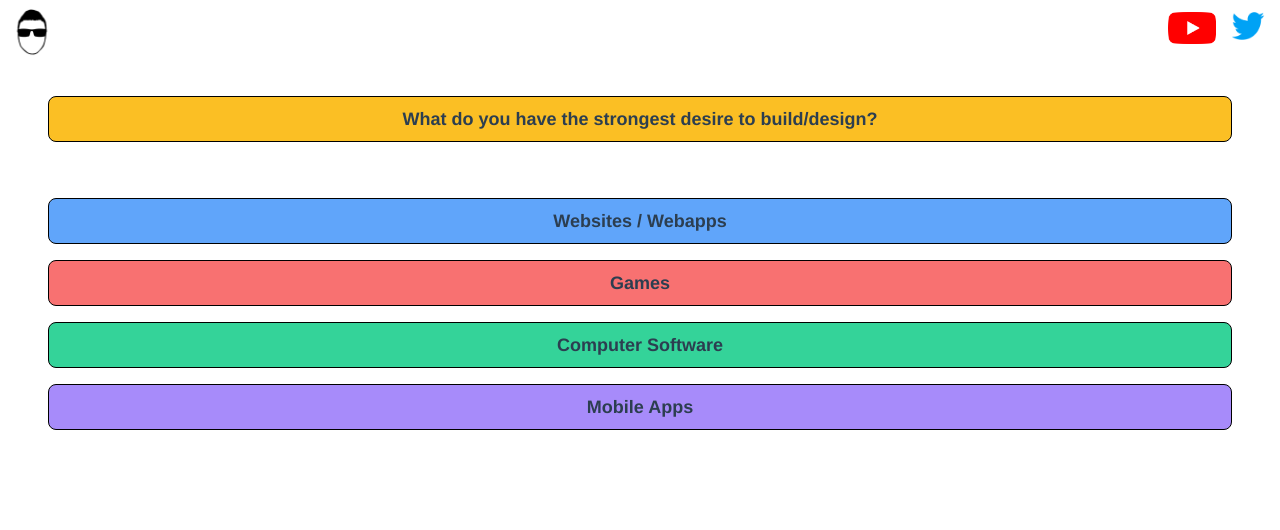
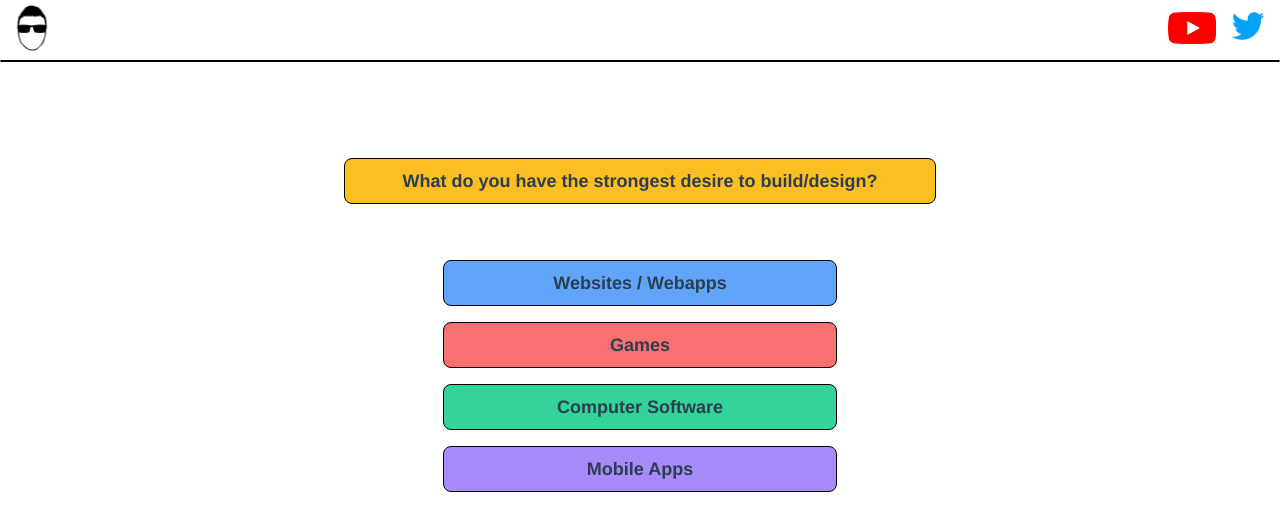
Before and after one commit to Stahlman99/programming-language-quiz, a Vue app: page / in a window 1280 px wide. Both pictures are taken after a click on the button "Begin Quiz". Shown: the top 530 px of the page. Built offline with nearby package versions, Linux system fonts and the light colour scheme.

Commit message:
Add desktop styling.

```diff
--- a/src/components/Quiz.vue
+++ b/src/components/Quiz.vue
@@ -1,6 +1,6 @@
 <template>
-  <div>
-    <a href="https://twitter.com/_NathanD_"><img class="w-12 h-12 top-2 left-2 absolute" src="../assets/NathanD_Logo.png"/></a>
+  <div class="md:border md:rounded-lg md:border-black">
+    <a href="https://twitter.com/_NathanD_"><img class="w-12 h-12 top-1 left-2 absolute" src="../assets/NathanD_Logo.png"/></a>
     <a href="https://twitter.com/_NathanD_"><img class="w-12 h-7 top-3 right-2 absolute" src="../assets/twitter_logo.png"/></a>
     <a href="https://www.youtube.com/channel/UC8NKMRRaBPOiTlUYdMq49sw"><img class="w-12 h-8 top-3 right-16 absolute" src="../assets/youtube_logo.png"/></a>
   </div>
@@ -9,11 +9,11 @@
       <h3 class="font-bold text-xl mt-24">What programming language should you start with?</h3>
       <button class="px-4 py-2 font-bold mt-12 border border-black rounded-lg bg-yellow-400" @click="beginQuiz">Begin Quiz</button>
     </div>
-    <div v-else-if="!finished">
+    <div class="flex flex-col items-center" v-else-if="!finished">
       <Question :text="questions[questionIndex].text"/>
       <Answers :answers="questions[questionIndex].answers" @onClick="nextQuestion($event)"/>
     </div>
-    <div v-else>
+    <div class="flex justify-center" v-else>
       <Results :results="finalResults"/>
     </div>
   </div>
--- a/src/components/quiz-partials/Answers.vue
+++ b/src/components/quiz-partials/Answers.vue
@@ -1,5 +1,5 @@
 <template>
-  <div v-for="(answer, index) in answers" :key="index">
+  <div v-for="(answer, index) in answers" :key="index" class="w-full md:w-1/3">
     <button :class="cardClass(index)" @click="$emit('onClick', answer.points)">
       <h3 class="font-bold text-lg">{{answer.text}}</h3>
     </button>
--- a/src/components/quiz-partials/Question.vue
+++ b/src/components/quiz-partials/Question.vue
@@ -1,5 +1,5 @@
 <template>
-  <div class="px-4 py-2 mt-24 mb-10 border border-black rounded-lg bg-yellow-400">
+  <div class="flex px-4 py-2 mt-24 mb-10 border border-black rounded-lg bg-yellow-400 w-full md:w-1/2 justify-center">
     <h3 class="font-bold text-lg">{{text}}</h3>
   </div>
 </template>
--- a/src/components/quiz-partials/Results.vue
+++ b/src/components/quiz-partials/Results.vue
@@ -1,5 +1,5 @@
 <template>
-  <div class="px-4 py-2 mt-24 mb-10 border border-black rounded-lg bg-yellow-400">
+  <div class="px-4 py-2 mt-24 mb-10 border border-black rounded-lg bg-yellow-400 lg:w-1/2">
     <div v-for="(result, index) in results" :key="index">
       <h3 class="font-bold text-lg">{{result.name + ": "}}</h3>
       <p>{{result.desc}}<a :href="result.link ? result.link : ''">{{result.link ? result.link : ''}}</a></p>
```
